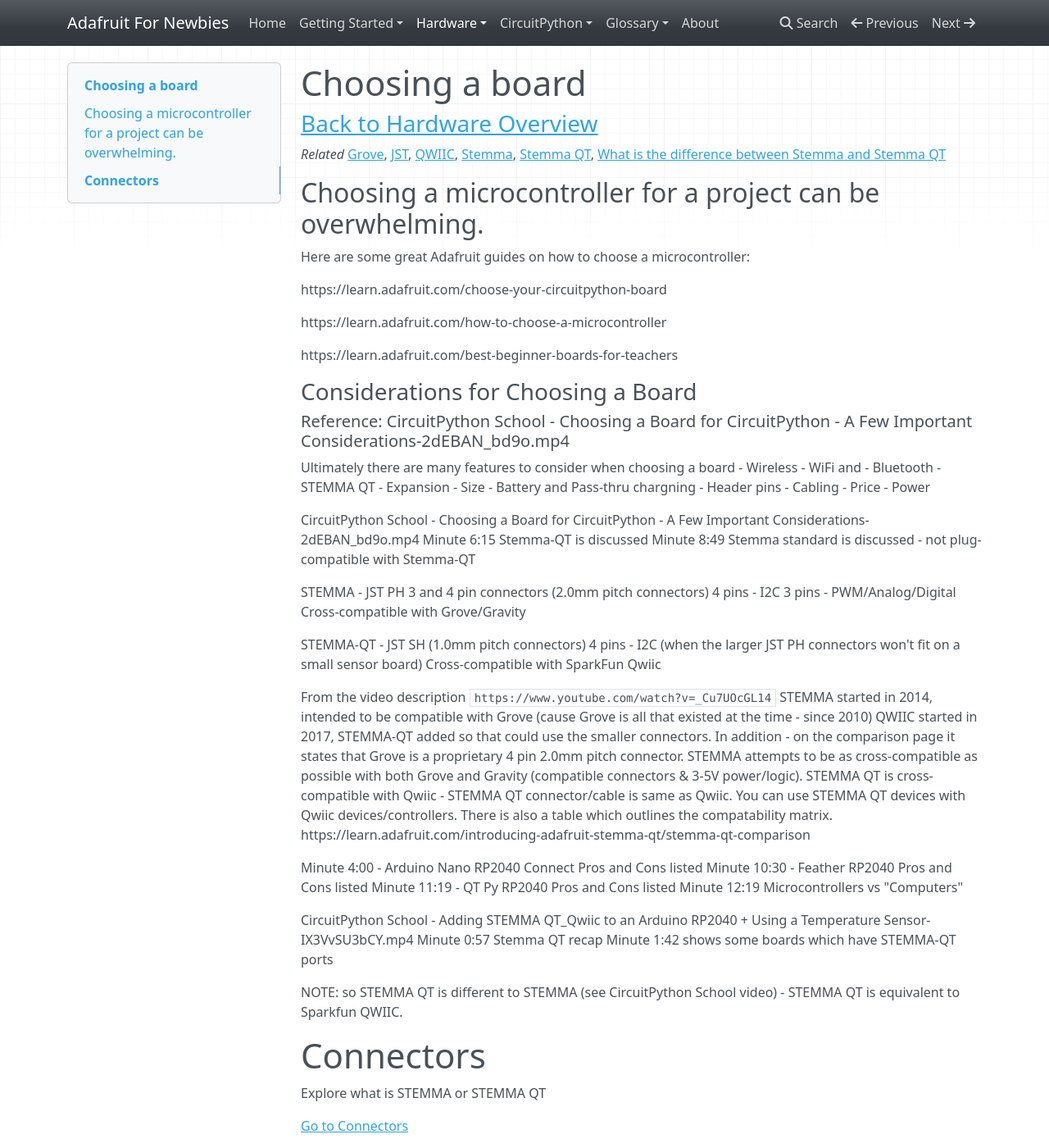
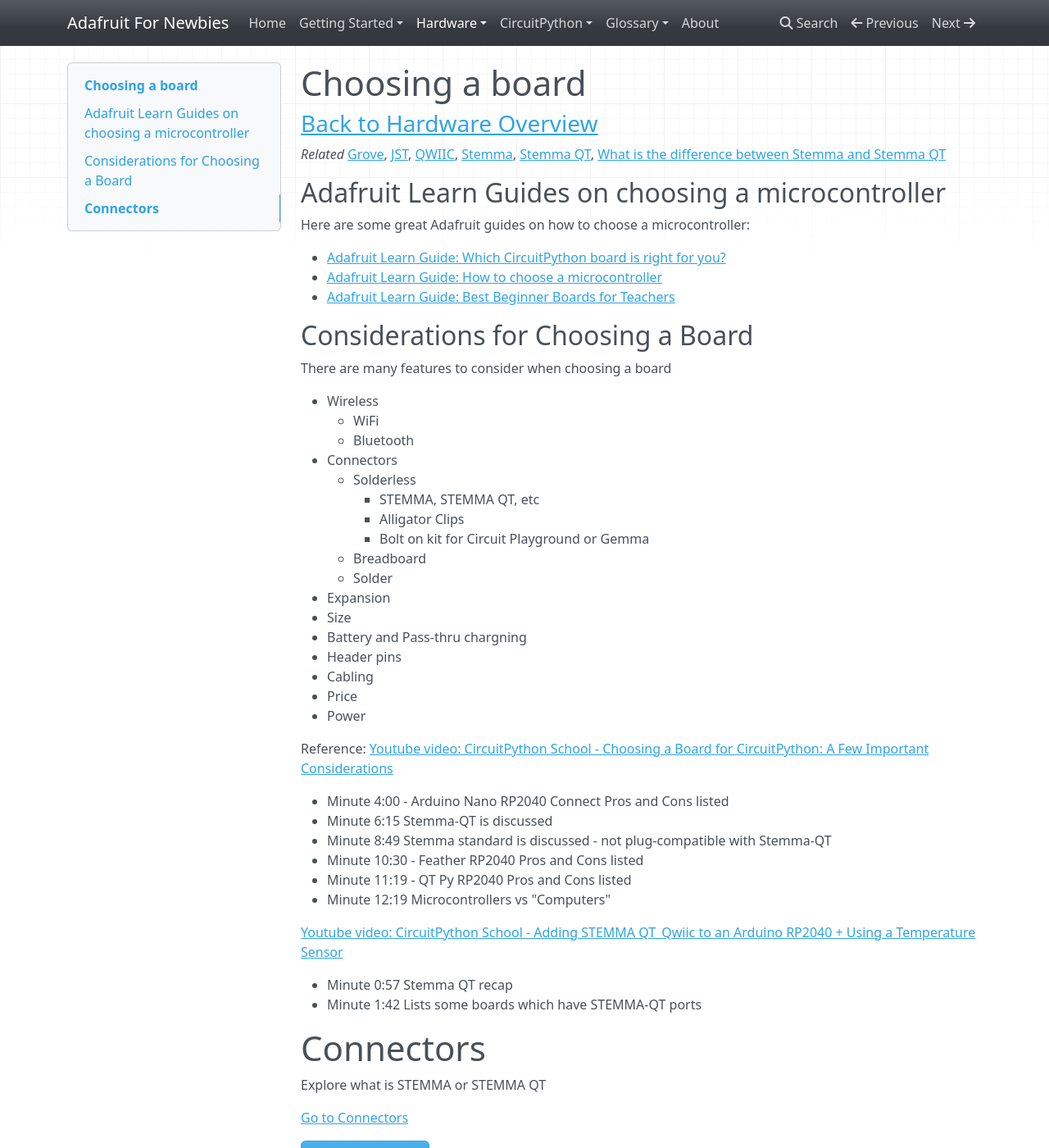
Before and after one commit to jliu70/adafruit.usedgoodies.com, an MkDocs documentation site: the page built from docs/hardware/choosing_a_board.md, in a window 1280 px wide and 1400 px high. Shown: the whole window at 82% size. Built offline with MkDocs 1.6.1, drawn with Linux system fonts in a browser that asks for light colours; nearby versions of some CDN libraries.

Commit message:
updates 2022-02-12

````diff
--- a/docs/hardware/choosing_a_board.md
+++ b/docs/hardware/choosing_a_board.md
@@ -5,25 +5,29 @@
 *Related* [Grove](../glossary/connectors.md#grove), [JST](../glossary/connectors.md#jst), [QWIIC](../glossary/connectors.md#qwiic), [Stemma](../glossary/connectors.md#stemma), [Stemma QT](../glossary/connectors.md#stemma-qt), [What is the difference between Stemma and Stemma QT](../glossary/connectors.md#what-is-the-difference-between-stemma-and-stemma-qt)
 
 
-## Choosing a microcontroller for a project can be overwhelming.
+## Adafruit Learn Guides on choosing a microcontroller
 
 Here are some great Adafruit guides on how to choose a microcontroller:
 
-https://learn.adafruit.com/choose-your-circuitpython-board
+- [Adafruit Learn Guide: Which CircuitPython board is right for you?](https://learn.adafruit.com/choose-your-circuitpython-board)
+- [Adafruit Learn Guide: How to choose a microcontroller](https://learn.adafruit.com/how-to-choose-a-microcontroller)
+- [Adafruit Learn Guide: Best Beginner Boards for Teachers](https://learn.adafruit.com/best-beginner-boards-for-teachers)
 
-https://learn.adafruit.com/how-to-choose-a-microcontroller
 
-https://learn.adafruit.com/best-beginner-boards-for-teachers
+## Considerations for Choosing a Board
 
-### Considerations for Choosing a Board
-##### Reference: CircuitPython School - Choosing a Board for CircuitPython - A Few Important Considerations-2dEBAN_bd9o.mp4
+There are many features to consider when choosing a board
 
-Ultimately there are many features to consider when choosing a board
 - Wireless
     - WiFi
-        and
     - Bluetooth
-- STEMMA QT
+- Connectors
+    - Solderless
+        - STEMMA, STEMMA QT, etc
+        - Alligator Clips
+        - Bolt on kit for Circuit Playground or Gemma
+    - Breadboard
+    - Solder
 - Expansion
 - Size
 - Battery and Pass-thru chargning
@@ -32,40 +36,21 @@
 - Price
 - Power
 
+Reference: [Youtube video: CircuitPython School - Choosing a Board for CircuitPython: A Few Important Considerations](http://www.youtube.com/watch?v=2dEBAN_bd9o)
 
-CircuitPython School - Choosing a Board for CircuitPython - A Few Important Considerations-2dEBAN_bd9o.mp4
-Minute 6:15 Stemma-QT is discussed
-Minute 8:49 Stemma standard is discussed - not plug-compatible with Stemma-QT
-
- STEMMA - JST PH 3 and 4 pin connectors (2.0mm pitch connectors)
- 4 pins - I2C
- 3 pins - PWM/Analog/Digital
- Cross-compatible with Grove/Gravity
-
- STEMMA-QT - JST SH (1.0mm pitch connectors)
- 4 pins - I2C (when the larger JST PH connectors won't fit on a small sensor board)
- Cross-compatible with SparkFun Qwiic
-
-From the video description ```https://www.youtube.com/watch?v=_Cu7UOcGL14```
- STEMMA started in 2014, intended to be compatible with Grove (cause Grove is all that existed at the time - since 2010)
- QWIIC started in 2017, STEMMA-QT added so that could use the smaller connectors.
- In addition - on the comparison page it states that Grove is a proprietary 4 pin 2.0mm pitch connector.
- STEMMA attempts to be as cross-compatible as possible with both Grove and Gravity (compatible connectors & 3-5V power/logic). STEMMA QT is cross-compatible with Qwiic - STEMMA QT connector/cable is same as Qwiic. You can use STEMMA QT devices with Qwiic devices/controllers.
- There is also a table which outlines the compatability matrix.  https://learn.adafruit.com/introducing-adafruit-stemma-qt/stemma-qt-comparison
-
-Minute 4:00 - Arduino Nano RP2040 Connect Pros and Cons listed
-Minute 10:30 - Feather RP2040 Pros and Cons listed
-Minute 11:19 - QT Py RP2040 Pros and Cons listed
-Minute 12:19 Microcontrollers vs "Computers"
+- Minute 4:00 - Arduino Nano RP2040 Connect Pros and Cons listed
+- Minute 6:15 Stemma-QT is discussed
+- Minute 8:49 Stemma standard is discussed - not plug-compatible with Stemma-QT
+- Minute 10:30 - Feather RP2040 Pros and Cons listed
+- Minute 11:19 - QT Py RP2040 Pros and Cons listed
+- Minute 12:19 Microcontrollers vs "Computers"
 
 
 
-CircuitPython School - Adding STEMMA QT_Qwiic to an Arduino RP2040 + Using a Temperature Sensor-IX3VvSU3bCY.mp4
-Minute 0:57  Stemma QT recap
-Minute 1:42 shows some boards which have STEMMA-QT ports
+[Youtube video: CircuitPython School - Adding STEMMA QT_Qwiic to an Arduino RP2040 + Using a Temperature Sensor](http://www.youtube.com/watch?v=IX3VvSU3bCY)
 
-
-NOTE: so STEMMA QT is different to STEMMA (see CircuitPython School video) -   STEMMA QT is equivalent to Sparkfun QWIIC.
+- Minute 0:57  Stemma QT recap
+- Minute 1:42  Lists some boards which have STEMMA-QT ports
 
 
 
````
Also changed, not shown: docs/glossary/connectors.md (+1 -2 lines).
